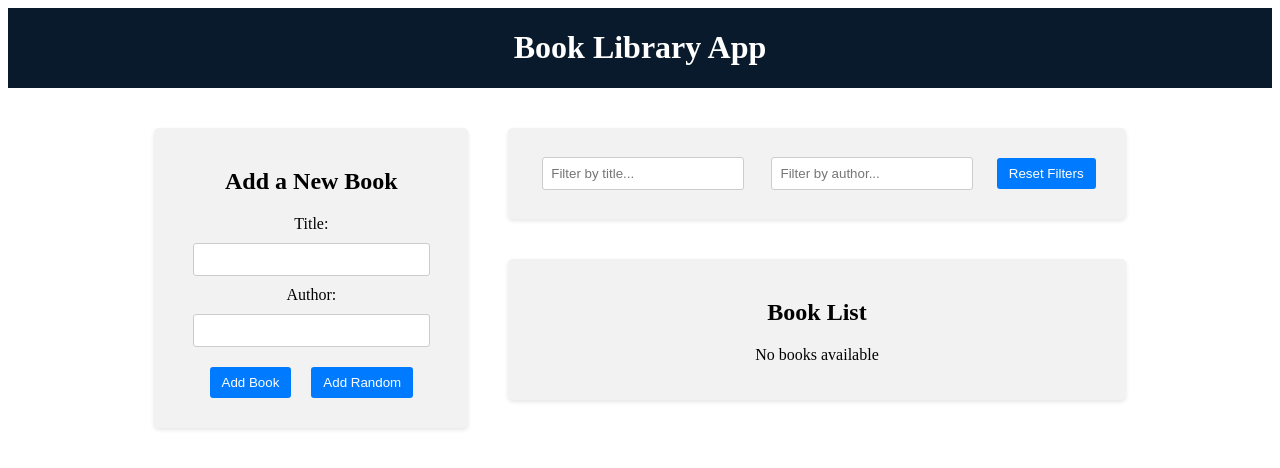
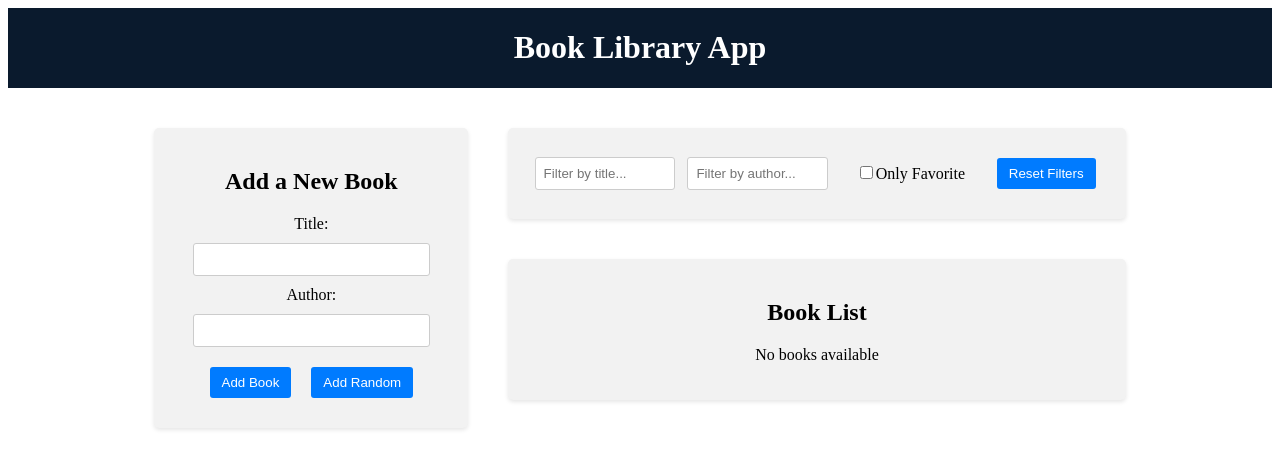
Before and after one commit to LysenkoDenys/book-library-app, a React (Create React App) app in the folder frontend/: page / in a window 1280 px wide. Shown: the top 468 px of the page. Built offline with nearby package versions, Linux system fonts and the light colour scheme.

Commit message:
favorite checkbox filter

```diff
--- a/frontend/src/components/BookList/BookList.js
+++ b/frontend/src/components/BookList/BookList.js
@@ -5,13 +5,16 @@ import { deleteBook, toggleFavorite } from "../../redux/books/actionCreators";
 import {
   selectTitleFilter,
   selectAuthorFilter,
+  selectOnlyFavoriteFilter,
 } from "../../redux/slices/filterSlice";
 import "./BookList.css";
 
 const BookList = () => {
   const books = useSelector((state) => state.books);
+  //subscribe on state:
   const titleFilter = useSelector(selectTitleFilter);
   const authorFilter = useSelector(selectAuthorFilter);
+  const onlyFavoriteFilter = useSelector(selectOnlyFavoriteFilter);
   const dispatch = useDispatch();
 
   const handleDeleteBook = (id) => dispatch(deleteBook(id));
@@ -29,8 +32,11 @@ const BookList = () => {
     //   return matchesAuthor;
     // }
     // return matchesTitle;
+    // const matchesFavorite = !book.isFavorite ? !onlyFavoriteFilter : true;
     //Bogdan`s solution:
-    return matchesTitle && matchesAuthor;
+    const matchesFavorite = onlyFavoriteFilter ? book.isFavorite : true;
+    //Bogdan`s solution:
+    return matchesTitle && matchesAuthor && matchesFavorite;
   });
 
   return (
--- a/frontend/src/components/Filter/Filter.js
+++ b/frontend/src/components/Filter/Filter.js
@@ -5,6 +5,8 @@ import {
   resetFilters,
   setAuthorFilter,
   selectAuthorFilter,
+  setOnlyFavoriteFilter,
+  selectOnlyFavoriteFilter,
 } from "../../redux/slices/filterSlice";
 import "./Filter.css";
 
@@ -13,6 +15,7 @@ const Filter = () => {
   //subscribe to part of state in slice:
   const titleFilter = useSelector(selectTitleFilter);
   const authorFilter = useSelector(selectAuthorFilter);
+  const onlyFavoriteFilter = useSelector(selectOnlyFavoriteFilter);
 
   const handleTitleFilterChange = (event) => {
     dispatch(setTitleFilter(event.target.value));
@@ -20,6 +23,10 @@ const Filter = () => {
 
   const handleAuthorFilterChange = (event) => {
     dispatch(setAuthorFilter(event.target.value));
+  };
+
+  const handleOnlyFavoriteFilterChange = () => {
+    dispatch(setOnlyFavoriteFilter());
   };
 
   const handleResetFilters = () => dispatch(resetFilters());
@@ -43,6 +50,17 @@ const Filter = () => {
             onChange={handleAuthorFilterChange}
           />
         </div>
+        <div className="filter-group">
+          <label htmlFor="favorite">
+            <input
+              id="favorite"
+              type="checkbox"
+              checked={onlyFavoriteFilter}
+              onChange={handleOnlyFavoriteFilterChange}
+            />
+            Only Favorite
+          </label>
+        </div>
         <button type="button" onClick={handleResetFilters}>
           Reset Filters
         </button>
--- a/frontend/src/redux/slices/filterSlice.js
+++ b/frontend/src/redux/slices/filterSlice.js
@@ -3,6 +3,7 @@ import { createSlice } from "@reduxjs/toolkit";
 const initialState = {
   title: "",
   author: "",
+  onlyFavorite: false,
 };
 
 const filterSlice = createSlice({
@@ -20,7 +21,7 @@ const filterSlice = createSlice({
       // };
       // return state;
     },
-    resetFilters: (state) => {
+    resetFilters: () => {
       return { ...initialState };
       // or
       // state.title='';
@@ -29,6 +30,10 @@ const filterSlice = createSlice({
       // we can mutate state thanks to immer library:
       state.author = action.payload;
     },
+    setOnlyFavoriteFilter: (state) => {
+      // we can mutate state thanks to immer library:
+      state.onlyFavorite = !state.onlyFavorite; //toggle to opposite true/false
+    },
   },
 });
 
@@ -36,10 +41,12 @@ const filterSlice = createSlice({
 export const setTitleFilter = filterSlice.actions.setTitleFilter;
 export const resetFilters = filterSlice.actions.resetFilters;
 export const setAuthorFilter = filterSlice.actions.setAuthorFilter;
+export const setOnlyFavoriteFilter = filterSlice.actions.setOnlyFavoriteFilter;
 // or with destructuring:
-// const { setTitleFilter, resetFilters, setAuthorFilter } = filterSlice.actions;
+// const { setTitleFilter, resetFilters, setAuthorFilter, setOnlyFavoriteFilter } = filterSlice.actions;
 
 export const selectTitleFilter = (state) => state.filter.title;
 export const selectAuthorFilter = (state) => state.filter.author;
+export const selectOnlyFavoriteFilter = (state) => state.filter.onlyFavorite;
 
 export default filterSlice.reducer;
```
